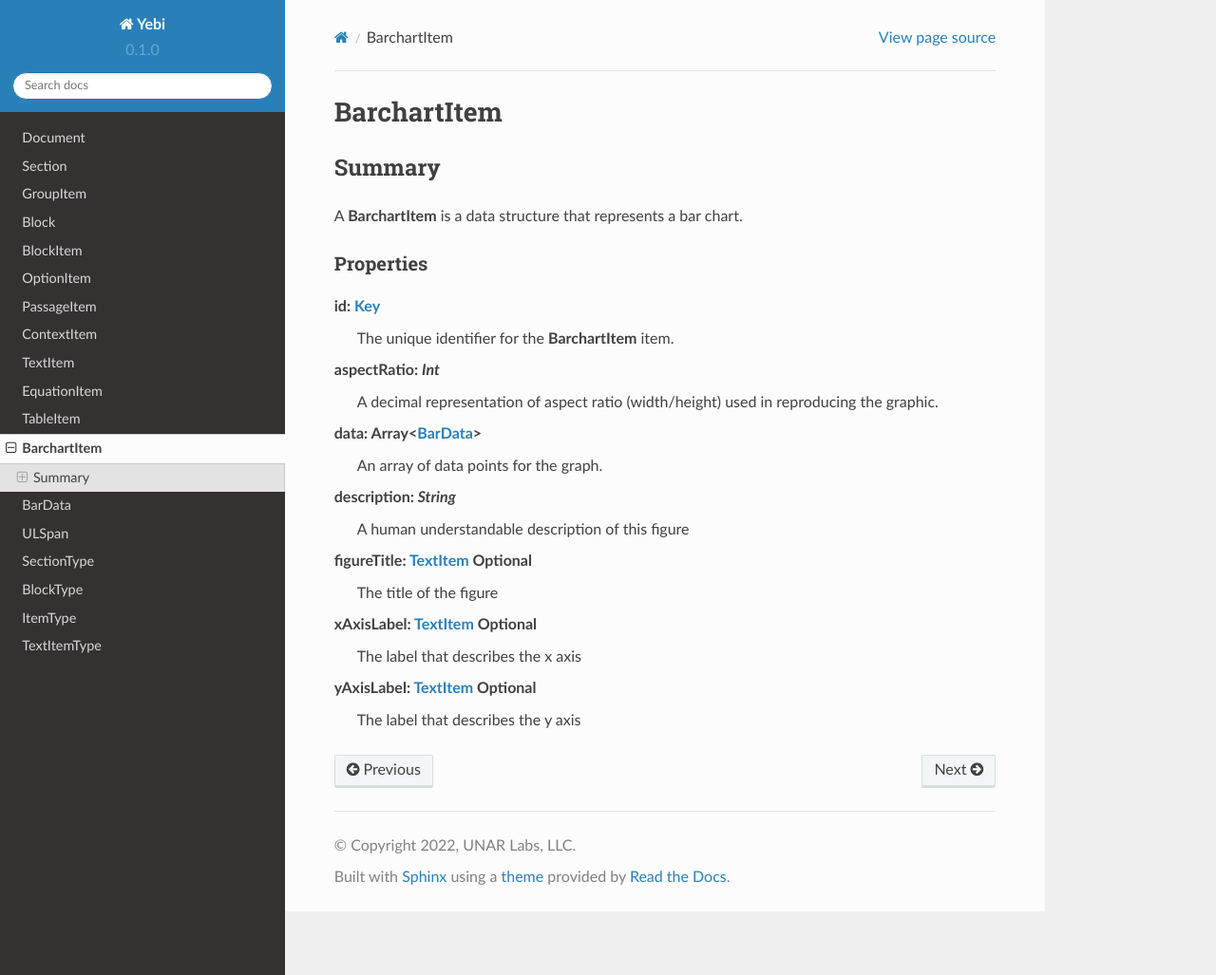
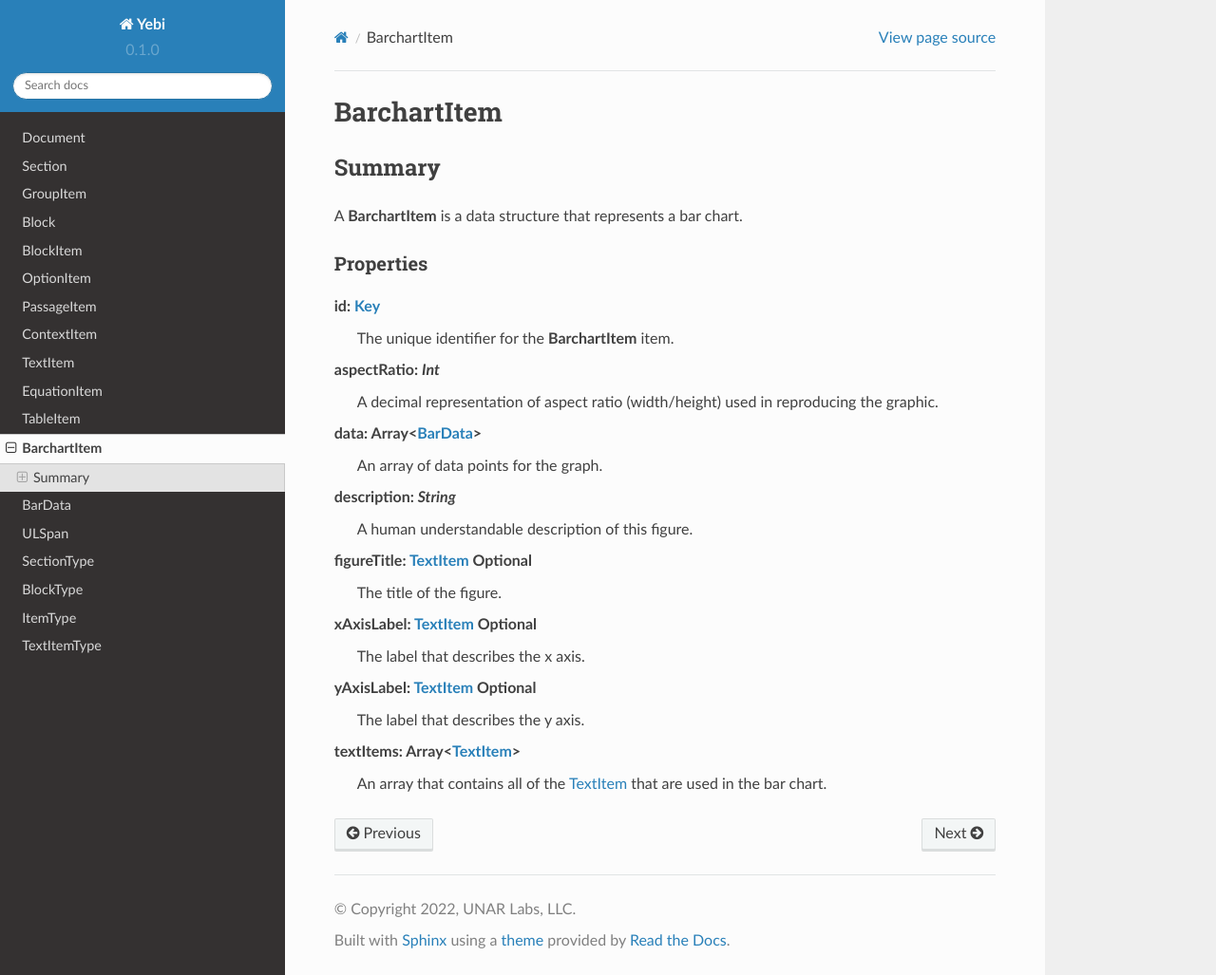
Before and after one commit to UNARDanielPratt/Yebi-Docs, a Sphinx documentation site: the page built from docs/source/barchartItem.rst, in a window 1280 px wide and 1027 px high. Shown: the whole window at 95% size. Built offline with Sphinx 7.4.7 and the Read the Docs theme 2.0.0, drawn with Linux system fonts in a browser that asks for light colours.

Commit message:
feat: add textitems to barchartitem.rst

```diff
--- a/docs/source/barchartItem.rst
+++ b/docs/source/barchartItem.rst
@@ -21,13 +21,17 @@ Properties
   An array of data points for the graph.
 
 **description**: *String*
-  A human understandable description of this figure
+  A human understandable description of this figure.
 
 **figureTitle**: :doc:`/textitem` **Optional**
-  The title of the figure
+  The title of the figure.
 
 **xAxisLabel**: :doc:`/textitem`  **Optional**
-  The label that describes the x axis
+  The label that describes the x axis.
 
 **yAxisLabel**: :doc:`/textitem`  **Optional**
-  The label that describes the y axis
+  The label that describes the y axis.
+
+**textItems**: Array<:doc:`textitem`>
+  An array that contains all of the
+  :doc:`textitem` that are used in the bar chart.
```
